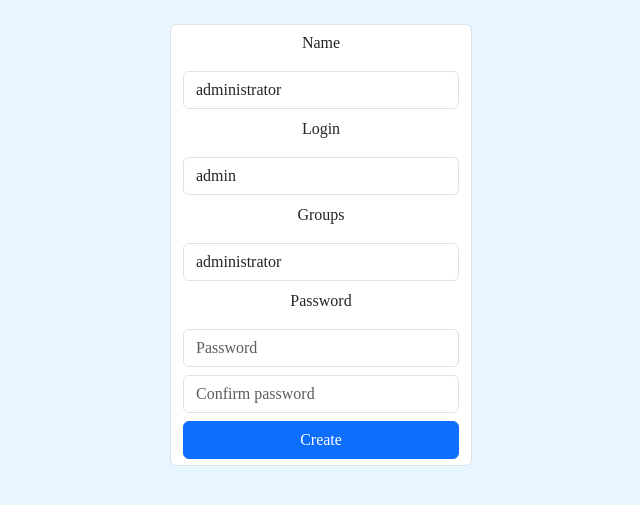
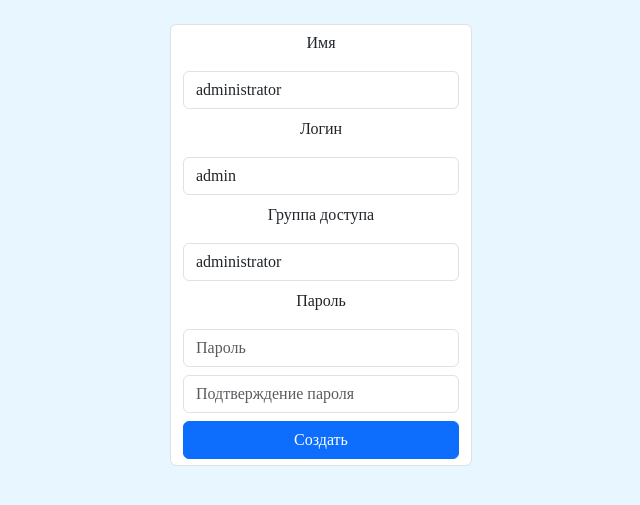
Before and after one commit to FieryRocket48/web-teplate-flask-database, a Flask app: page /configure in a window 1280 px wide. Shown: the part 92-597 px from the top of the page, without its empty margins (319-959 px from the left). Run offline with Flask 3, Linux system fonts and the light colour scheme; some libraries are stand-ins or nearby versions.

Commit message:
Edit name

```diff
--- a/app/forms/login.py
+++ b/app/forms/login.py
@@ -15,13 +15,13 @@ class LoginForm(FlaskForm):
             raise ValidationError('Пользователь заблокирован')
 
 class CreateUser(FlaskForm):
-    name = StringField('Name', validators=[DataRequired(),Length(min=4,)])
-    login = StringField('Login', validators=[DataRequired(),Length(min=4,)])
-    password = PasswordField('Password', validators=[DataRequired(),Length(min=8,)])
-    confirm_password = PasswordField('Confirm ', validators=[DataRequired(), EqualTo('password')])
-    group = SelectField('Groups', validators=[DataRequired()],
+    name = StringField('Имя', validators=[DataRequired(),Length(min=4,)])
+    login = StringField('Логин', validators=[DataRequired(),Length(min=4,)])
+    password = PasswordField('Пароль', validators=[DataRequired(),Length(min=8,)])
+    confirm_password = PasswordField('Подтверждение пароля', validators=[DataRequired(), EqualTo('password')])
+    group = SelectField('Группа доступа', validators=[DataRequired()],
                         choices=[ ('user', 'Пользователь'),('admin', 'Администратор')])
-    submit = SubmitField('Create')
+    submit = SubmitField('Создать')
 
 
     def validate_login(self, login):
@@ -31,11 +31,11 @@ class CreateUser(FlaskForm):
 
 
 class UpdateUser(FlaskForm):
-    name = StringField('Name', validators=[DataRequired(),Length(min=4,)])
-    login = StringField('Login', validators=[DataRequired(),Length(min=4,)])
-    password = PasswordField('Password')
-    confirm_password = PasswordField('Confirm ', validators=[ EqualTo('password')])
-    group = SelectField('Groups', validators=[DataRequired()],
+    name = StringField('Имя', validators=[DataRequired(),Length(min=4,)])
+    login = StringField('Логин', validators=[DataRequired(),Length(min=4,)])
+    password = PasswordField('Пароль')
+    confirm_password = PasswordField('Подтверждение пароля ', validators=[ EqualTo('password')])
+    group = SelectField('Группа доступа', validators=[DataRequired()],
                         choices=[ ('user', 'Пользователь'),('admin', 'Администратор')])
-    status = BooleanField('Active user')
-    update = SubmitField('Save')
+    status = BooleanField('Активный')
+    update = SubmitField('Сохранить')
--- a/app/templates/main/configure.html
+++ b/app/templates/main/configure.html
@@ -1,7 +1,7 @@
 {% extends 'main/base.html' %}
 
 
-{% block title %}index{% endblock %}
+{% block title %}Сonfigure{% endblock %}
 
 {% block content %}
 <div class="row justify-content-center mt-4">
@@ -9,9 +9,9 @@
         <form method="post" enctype="multipart/form-data" class="form-control d-flex flex-column gap-2">
             {{ form.csrf_token }}
             {{ form.name.label(class="form-label")}}
-            {{ form.name(class="form-control", placeholder="Name", value="administrator", readonly=True) }}
+            {{ form.name(class="form-control", placeholder="Имя", value="administrator", readonly=True) }}
             {{ form.login.label(class="form-label") }}
-            {{ form.login(class="form-control", placeholder="Lonig", value="admin", readonly=True) }}
+            {{ form.login(class="form-control", placeholder="Логин", value="admin", readonly=True) }}
 
             {% if form.login.errors %}
                 <div class="invalid-feedback" style="display: block!important;">
@@ -21,11 +21,11 @@
                 </div>
             {% endif %}
             {{ form.group.label(class="form-label") }}
-            {{ form.group(class="form-control", placeholder="Права доступа") }}
+            {{ form.group(class="form-control", placeholder="Группа доступа") }}
             {{ form.password.label(class="form-label") }}
-            {{ form.password(class="form-control", placeholder="Password") }}
+            {{ form.password(class="form-control", placeholder="Пароль") }}
 
-            {{ form.confirm_password(class="form-control", placeholder="Confirm password") }}
+            {{ form.confirm_password(class="form-control", placeholder="Подтверждение пароля") }}
 
             {{ form.submit(class="btn btn-primary") }}
         </form>
--- a/app/templates/main/header.html
+++ b/app/templates/main/header.html
@@ -14,9 +14,9 @@
       <li><a href="#" class="nav-link px-2 text-white">About</a></li>
       {% if current_user.group == "admin" %}
       <li class="nav-item dropdown">
-        <a href="#" class="nav-link px-2 text-white dropdown-toggle" id="dropdownMenuSettings" role="button" data-bs-toggle="dropdown" aria-expanded="false">Settings</a>
+        <a href="#" class="nav-link px-2 text-white dropdown-toggle" id="dropdownMenuSettings" role="button" data-bs-toggle="dropdown" aria-expanded="false">Настройки</a>
         <ul class="dropdown-menu" aria-labelledby="dropdownMenuSettings">
-          <li><a class="dropdown-item" href="{{ url_for('main.users') }}">Users</a></li>
+          <li><a class="dropdown-item" href="{{ url_for('main.users') }}">Пользователи</a></li>
         </ul>
       </li>
       {% endif %}
```
Also changed, not shown: app/templates/users/edit.html (+5 -5 lines), app/templates/users/users.html (+11 -11 lines).
